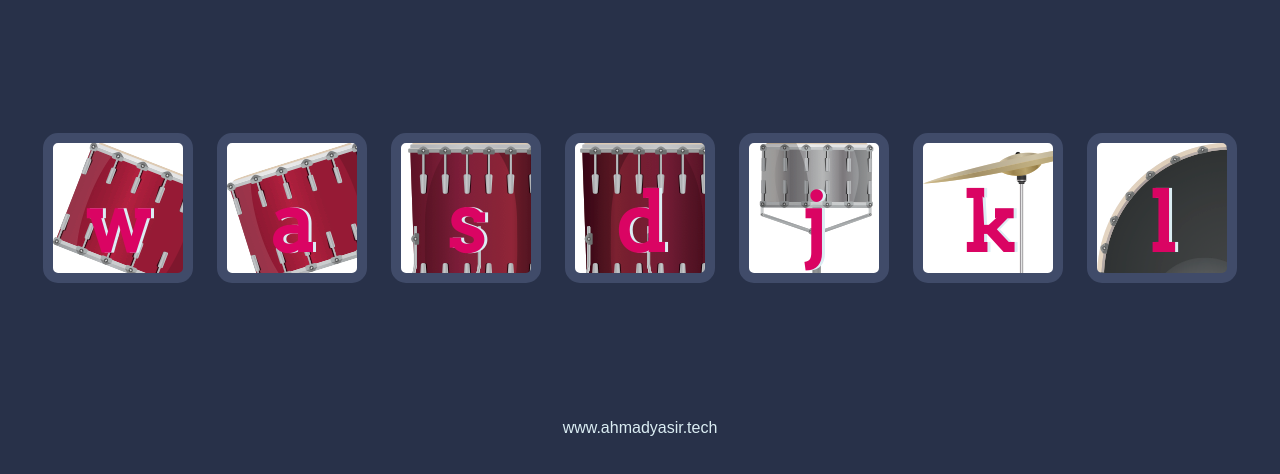
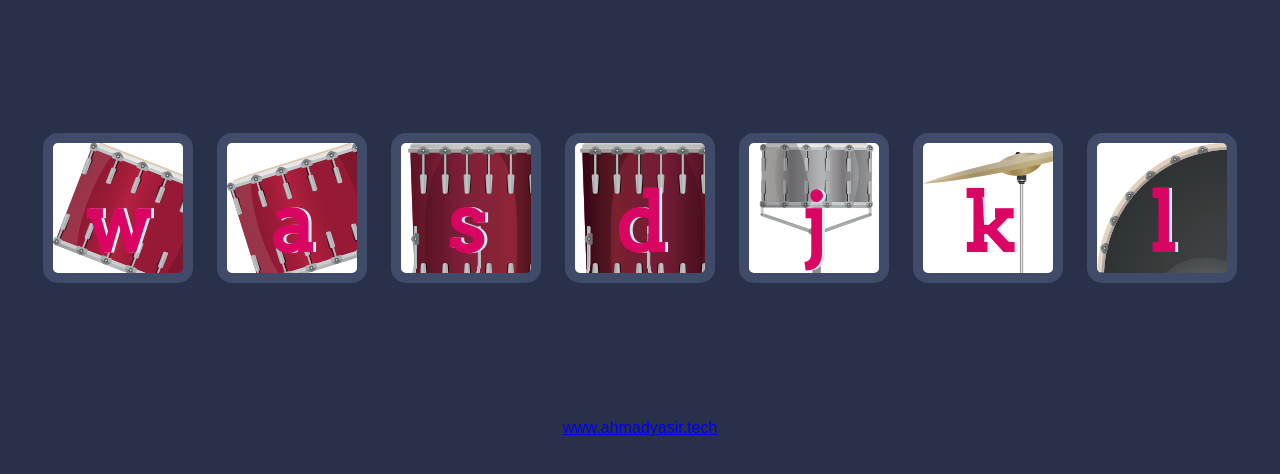
Before and after one commit to yasirahmad62/play-drum, a plain HTML site: page index.html in a window 1280 px wide. Shown: the part 156-630 px from the top of the page. Drawn offline with Linux system fonts and the light colour scheme.

Commit message:
Update index.html

```diff
--- a/index.html
+++ b/index.html
@@ -25,7 +25,7 @@
   </script>
 
   <footer>
-    www.ahmadyasir.tech
+    <a href="https://ahmadyasir.tech/">www.ahmadyasir.tech</a>
   </footer>
 </body>
 
```
